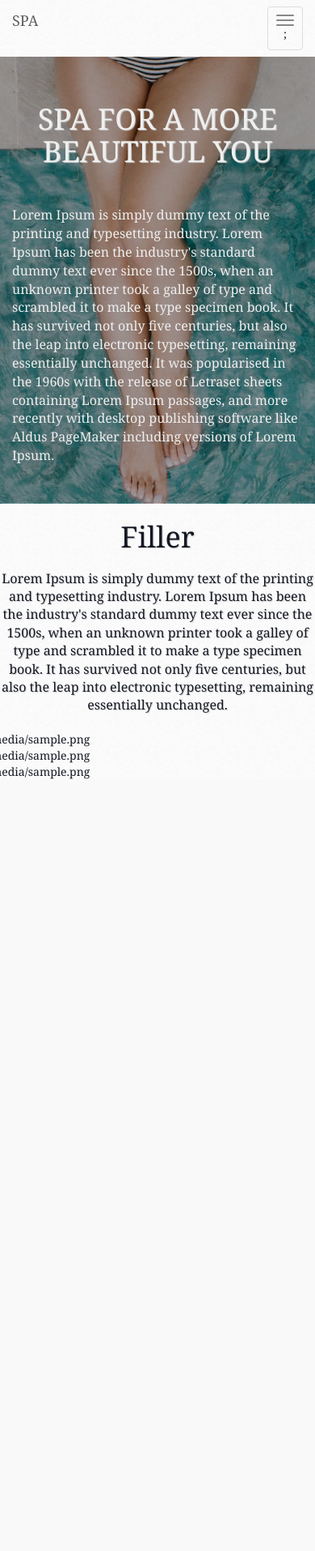
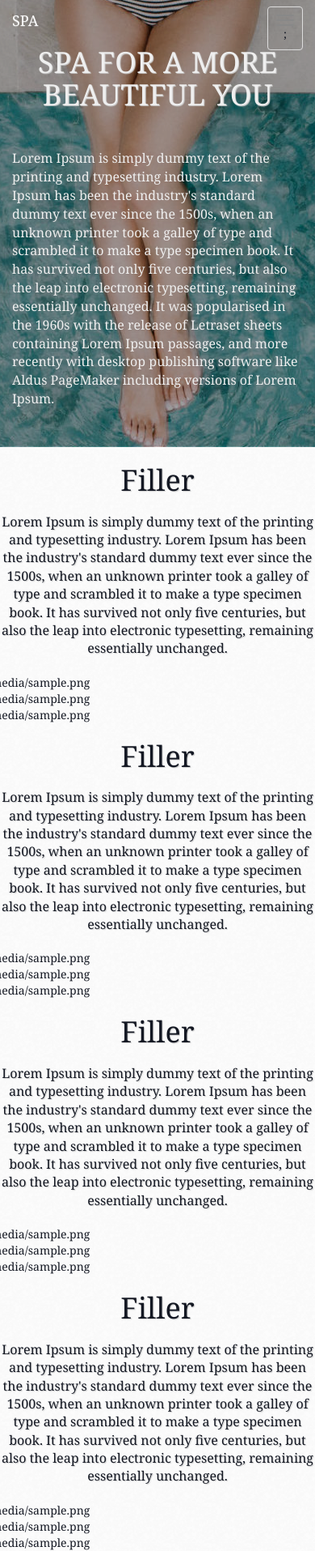
Before and after one commit to prezajax/mystic, a Django app: template templates/spa/index.html in a window 390 px wide; the page is wider, and only the part inside the window is pictured. Shown: that part at 81% size. Before the commit the page ends 962 px from the top of that part, so only its background shows below. Run offline with Django 3.2, Linux system fonts and the light colour scheme; the template is opened without the code that fills it: most values are stand-ins (such as "Sample title", 1, 10 or a date in 2020); parts of the project's set-up code (start-up, migrations or seed data) failed here and were passed over; some libraries are stand-ins or nearby versions; some web fonts are replaced.

Commit message:
added oxygen page and to navbar

```diff
--- a/spa/urls.py
+++ b/spa/urls.py
@@ -7,5 +7,6 @@
     url(r'^peels/', views.peels, name='peels'),
     url(r'^index/', views.index, name='index'),
     url(r'^led/', views.led, name='led'),
+     url(r'^oxygen/', views.oxygen, name='oxygen'),
 
 ]
--- a/spa/views.py
+++ b/spa/views.py
@@ -39,6 +39,10 @@
 	template = loader.get_template('spa/led.html')
 	context = {}
 	return HttpResponse(template.render(context, request))
+def oxygen(request):
+	template = loader.get_template('spa/oxygen.html')
+	context = {}
+	return HttpResponse(template.render(context, request))
 def peels(request):
 	image = static("a2.jpg")
 	imageOnLeftSide = "True"
--- a/static/css/main.css
+++ b/static/css/main.css
@@ -111,14 +111,26 @@
         -ms-filter: grayscale(50%);
             filter: grayscale(50%);
 	}
-
+	.whiteArea{
+		box-shadow: none;
+	}
 	.navbar {
-	   background-color: transparent;
-	   background: transparent;
-	   border: 0;
+		background-image: none;
+	   background-color:rgba(200, 200, 200, 0);
+	   		border: 0;
    	   -webkit-box-shadow: none;
    		box-shadow: none;
-   	margin-bottom:0px;
+   		margin-bottom:0px;
+
+
+	}
+	.navbar2 {
+		background-image: none;
+	   		border: 0;
+   	   -webkit-box-shadow: none;
+   		box-shadow: none;
+   		margin-bottom:0px;
+
 
 	}
 	.chillTitle {
@@ -171,8 +183,10 @@
 	.bigText{
 		font-size: v
 	}
-
-	.navbar a {
-		color: #000
+	.navbar-brand{
+		color: white !important;
+	}
+	.nav a {
+		color: white !important;
 
 	}
--- a/templates/spa/base.html
+++ b/templates/spa/base.html
@@ -2,6 +2,7 @@
 <html>
 <head>
 	{% load static %}
+	<script src ="https://cdnjs.cloudflare.com/ajax/libs/jquery/3.2.1/jquery.min.js"></script>
 
 	<link rel="stylesheet" href="https://maxcdn.bootstrapcdn.com/bootstrap/3.3.7/css/bootstrap.min.css" integrity="sha384-BVYiiSIFeK1dGmJRAkycuHAHRg32OmUcww7on3RYdg4Va+PmSTsz/K68vbdEjh4u" crossorigin="anonymous">
 
@@ -10,16 +11,15 @@
 
 	<!-- Latest compiled and minified JavaScript -->
 	<script src="https://maxcdn.bootstrapcdn.com/bootstrap/3.3.7/js/bootstrap.min.js" integrity="sha384-Tc5IQib027qvyjSMfHjOMaLkfuWVxZxUPnCJA7l2mCWNIpG9mGCD8wGNIcPD7Txa" crossorigin="anonymous">
-
-
 	</script>
 	<link href='http://fonts.googleapis.com/css?family=Goudy+Bookletter+1911' rel='stylesheet' type='text/css'>
 	<link href='http://fonts.googleapis.com/css?family=Raleway:100' rel='stylesheet' type='text/css'>
-		<link rel="stylesheet" href="{% static "css/main.css" %}">
+	<link rel="stylesheet" href="{% static "css/main.css" %}">
 	<title>Index</title>
 </head>
-	<body class = "mainBackground">
-		<nav class="navbar navbar-default">
+	<body>
+
+		<nav id = "custNav" class="navbar navbar-default  navbar-fixed-top">
 		  <div class="container-fluid">
 		    <!-- Brand and toggle get grouped for better mobile display -->
 			    <div class="navbar-header">
@@ -40,6 +40,7 @@
 			        <li><a href="{% url 'about' %}">About</a></li>
 			        <li><a href="{% url 'peels' %}">Peels</a></li>
 			        <li><a href="{% url 'led' %}">Led Treatment</a></li>
+			        <li><a href="{% url 'oxygen' %}">Oxygen Facial</a></li>
 			      </ul>
 			      <ul class="nav navbar-nav navbar-right">
 			      		<li><a>CALL US: (405) 486-7450</li>
@@ -50,5 +51,31 @@
 		</nav>
         {% block content %}
         {% endblock %}
+
+        <script>
+
+
+        $(window).on('scroll',function(){
+        	var a = $(".whiteArea").offset().top + $(".whiteArea").innerHeight();
+
+			var x  = $(this).scrollTop();
+			console.log("Location")
+			console.log(x);
+			console.log("shouldChangeAt")
+			console.log(a);
+
+		    if(x < a) {
+		       	 $('.navbar').css('background-color', 'rgba(200, 200, 200, 0.0)');
+		    } else {
+
+		         $(".navbar").css('background-color', 'rgba(0, 0, 0, 0.5)');
+		    }
+	});
+
+
+
+
+        </script>
 </body>
+
 </html>
--- a/templates/spa/index.html
+++ b/templates/spa/index.html
@@ -2,7 +2,7 @@
 	{% load static %}
 	{% block content %}
 
-	<div class = "otherbg container-fluid" >
+	<div class = "otherbg container-fluid " >
 		<div class = "row ">
 			<div class = "col-md-12">
 		<div class = "row">
@@ -12,7 +12,7 @@
 			</div>
 			<div class = "col-md-2"></div>
 		</div>
-		<div class = "row">
+		<div class = "row whiteArea">
 			<div class = "col-md-2">
 			</div>
 			<div class = "col-md-8">
@@ -54,5 +54,74 @@
 				{{photoBlock3}}
 			</div>
 	</div>
+		<div class = "row">
+			<div class = "col-md-2">
+			</div>
+			<div class = "col-md-8 text-center">
+				<h1>Filler<h1>
+					<div class = "lead">
+						 Lorem Ipsum is simply dummy text of the printing and typesetting industry. Lorem Ipsum has been the industry's standard dummy text ever since the 1500s, when an unknown printer took a galley of type and scrambled it to make a type specimen book. It has survived not only five centuries, but also the leap into electronic typesetting, remaining essentially unchanged.
+					</div>
+			</div>
+			<div class = "col-md-2 ">
+		</div>
+	</div>
+	<div class = "row darkoverLay">
+			<div class = "col-md-4 noPadding zeroPadding">
+				{{photoBlock}}
+			</div>
+			<div class = "col-md-4 noPadding zeroPadding">
+				{{photoBlock2}}
+			</div>
+			<div class = "col-md-4 noPadding zeroPadding">
+				{{photoBlock3}}
+			</div>
+	</div>
+		<div class = "row">
+			<div class = "col-md-2">
+			</div>
+			<div class = "col-md-8 text-center">
+				<h1>Filler<h1>
+					<div class = "lead">
+						 Lorem Ipsum is simply dummy text of the printing and typesetting industry. Lorem Ipsum has been the industry's standard dummy text ever since the 1500s, when an unknown printer took a galley of type and scrambled it to make a type specimen book. It has survived not only five centuries, but also the leap into electronic typesetting, remaining essentially unchanged.
+					</div>
+			</div>
+			<div class = "col-md-2 ">
+		</div>
+	</div>
+	<div class = "row darkoverLay">
+			<div class = "col-md-4 noPadding zeroPadding">
+				{{photoBlock}}
+			</div>
+			<div class = "col-md-4 noPadding zeroPadding">
+				{{photoBlock2}}
+			</div>
+			<div class = "col-md-4 noPadding zeroPadding">
+				{{photoBlock3}}
+			</div>
+	</div>
+		<div class = "row">
+			<div class = "col-md-2">
+			</div>
+			<div class = "col-md-8 text-center">
+				<h1>Filler<h1>
+					<div class = "lead">
+						 Lorem Ipsum is simply dummy text of the printing and typesetting industry. Lorem Ipsum has been the industry's standard dummy text ever since the 1500s, when an unknown printer took a galley of type and scrambled it to make a type specimen book. It has survived not only five centuries, but also the leap into electronic typesetting, remaining essentially unchanged.
+					</div>
+			</div>
+			<div class = "col-md-2 ">
+		</div>
+	</div>
+	<div class = "row darkoverLay">
+			<div class = "col-md-4 noPadding zeroPadding">
+				{{photoBlock}}
+			</div>
+			<div class = "col-md-4 noPadding zeroPadding">
+				{{photoBlock2}}
+			</div>
+			<div class = "col-md-4 noPadding zeroPadding">
+				{{photoBlock3}}
+			</div>
+	</div>
 
 	{% endblock %}
```
Also changed, not shown: 10 other files.
